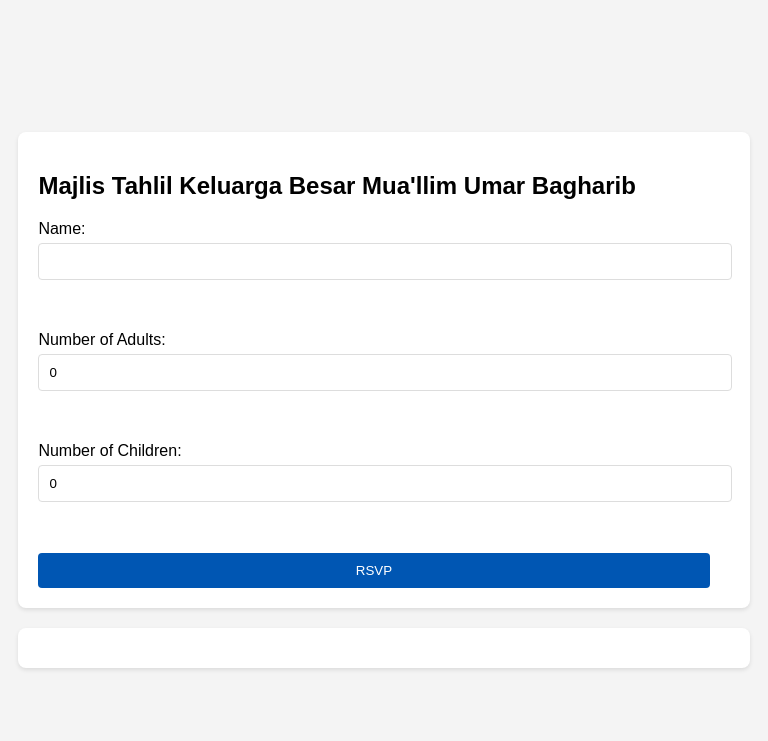
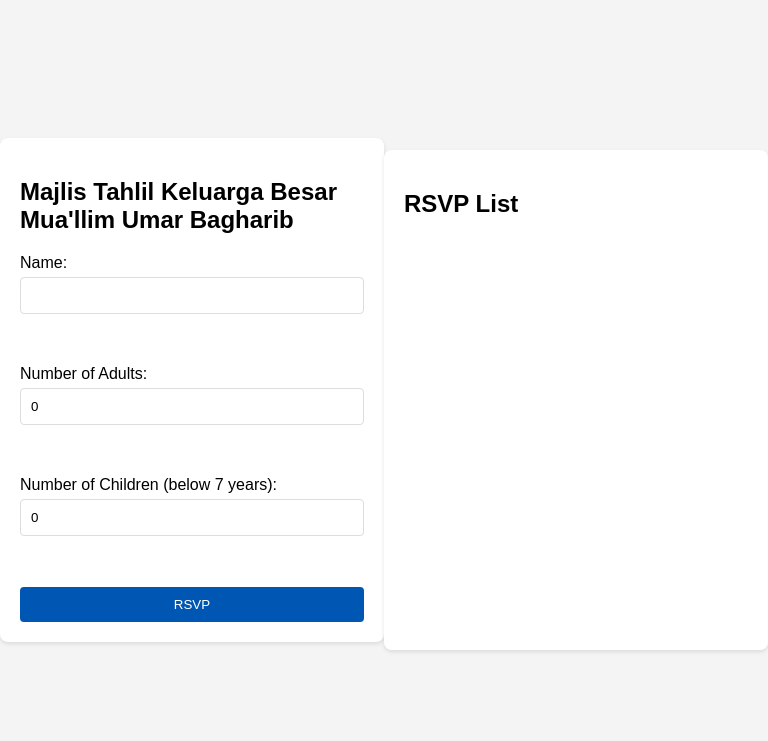
Before and after one commit to sheikh-musa/rsvpform, a website: page index.html in a window 768 px wide. Drawn offline with nearby package versions, Linux system fonts and the light colour scheme; no server answers.

Commit message:
Update RSVP form and list styling

```diff
--- a/index.html
+++ b/index.html
@@ -83,24 +83,26 @@
       tr:hover {
         background-color: #f1f1f1;
       }
-      #rsvpList {
-        max-height: 2000px; /* Adjust this value to fit your needs */
-        overflow-y: auto;
+
+      .rsvp-form,
+      .rsvp-list {
+        width: 100%;
+        box-sizing: border-box;
       }
 
-      /* Responsive Design */
-      @media (max-width: 768px) {
+      @media (min-width: 768px) {
+        body {
+          flex-direction: row;
+        }
         .rsvp-form,
         .rsvp-list {
-          width: 90%;
-          margin: 10px;
+          width: 50%;
         }
+      }
 
-        .rsvp-form input[type="text"],
-        .rsvp-form input[type="number"],
-        .rsvp-form button {
-          width: calc(100% - 20px);
-        }
+      #rsvpList {
+        height: 500px; /* Adjust this value to fit your needs */
+        overflow-y: auto;
       }
     </style>
   </head>
@@ -114,7 +116,7 @@
         <label for="adults">Number of Adults:</label>
         <input type="number" id="adults" name="adults" min="0" value="0" required /><br /><br />
 
-        <label for="children">Number of Children:</label>
+        <label for="children">Number of Children (below 7 years):</label>
         <input type="number" id="children" name="children" min="0" value="0" required /><br /><br />
 
         <button type="submit">RSVP</button>
@@ -122,6 +124,8 @@
     </div>
 
     <div class="rsvp-list" id="rsvpList">
+      <h2>RSVP List</h2>
+      <div id="rsvpList"></div>
       <!-- RSVP list will be populated here -->
     </div>
     <!-- <script>
```
Also changed, not shown: 1 other file.
